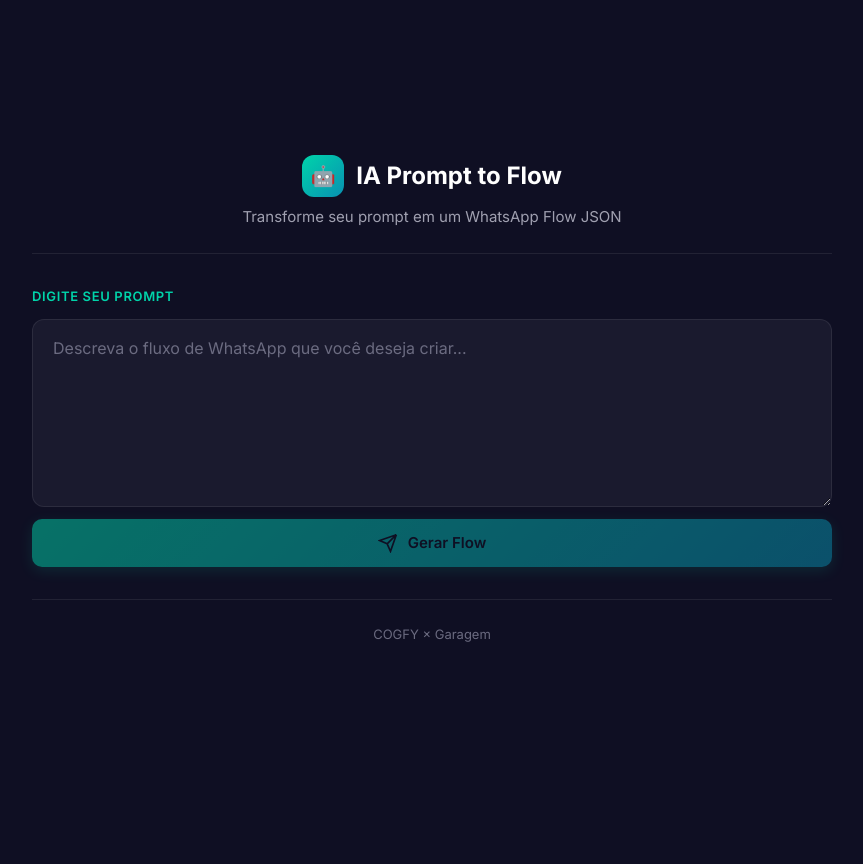
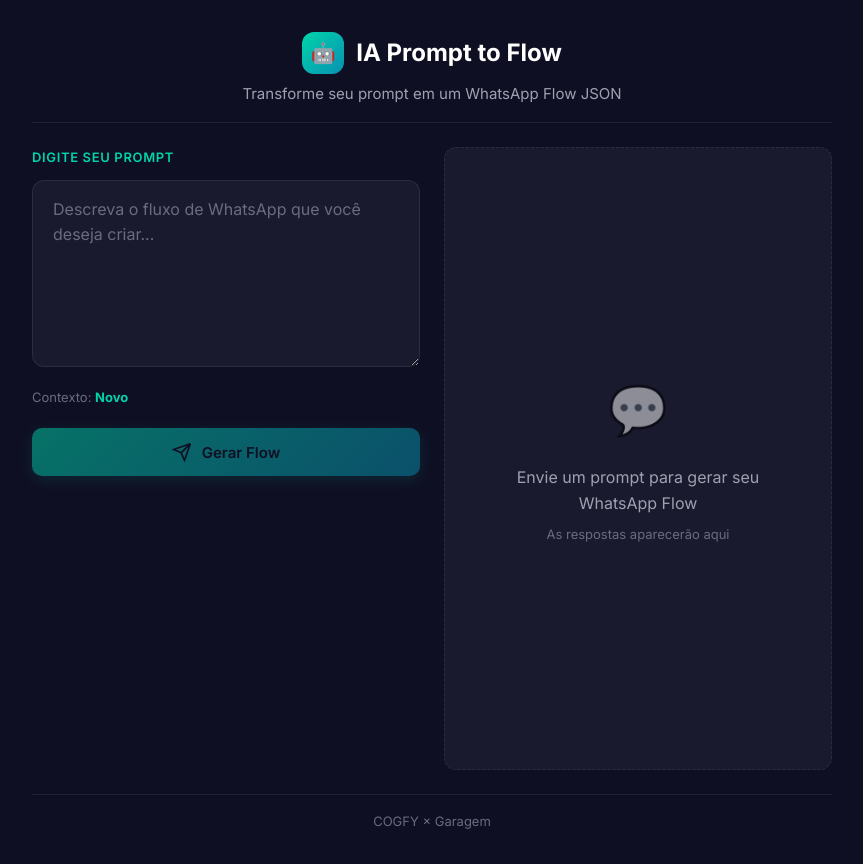
Before and after one commit to gestaodeosgaragem-cloud/ia_wflow, a React (Vite) app: page / in a window 1280 px wide. Shown: the whole page, without its empty margins (208-1071 px from the left). Before the commit the page ends 800 px from the top, so only its background shows below. Built offline with nearby package versions, Linux system fonts and the light colour scheme.

Commit message:
feat: add version history with localStorage persistence and navigation

```diff
--- a/src/App.css
+++ b/src/App.css
@@ -1,13 +1,14 @@
 .app {
     display: flex;
     flex-direction: column;
-    gap: 2rem;
+    gap: 1.5rem;
+    min-height: 100vh;
 }
 
 /* Header */
 .app__header {
     text-align: center;
-    padding-bottom: 1.5rem;
+    padding-bottom: 1rem;
     border-bottom: 1px solid var(--border);
 }
 
@@ -41,6 +42,77 @@
     font-size: 0.9375rem;
 }
 
+/* Version Navigation */
+.version-nav {
+    display: flex;
+    align-items: center;
+    justify-content: center;
+    gap: 1rem;
+    padding: 0.75rem;
+    background: var(--bg-secondary);
+    border-radius: 10px;
+    border: 1px solid var(--border);
+}
+
+.version-nav__btn {
+    display: flex;
+    align-items: center;
+    justify-content: center;
+    width: 36px;
+    height: 36px;
+    background: transparent;
+    border: 1px solid var(--border);
+    border-radius: 8px;
+    color: var(--text-secondary);
+    cursor: pointer;
+    transition: all 0.2s;
+}
+
+.version-nav__btn:hover:not(:disabled) {
+    color: var(--accent);
+    border-color: var(--accent);
+    background: var(--accent-dim);
+}
+
+.version-nav__btn:disabled {
+    opacity: 0.3;
+    cursor: not-allowed;
+}
+
+.version-nav__info {
+    font-size: 0.875rem;
+    font-weight: 500;
+    color: var(--text-primary);
+    min-width: 140px;
+    text-align: center;
+}
+
+.version-nav__new {
+    padding: 0.5rem 1rem;
+    font-family: inherit;
+    font-size: 0.8125rem;
+    font-weight: 600;
+    color: var(--accent);
+    background: var(--accent-dim);
+    border: 1px solid rgba(0, 212, 170, 0.3);
+    border-radius: 6px;
+    cursor: pointer;
+    transition: all 0.2s;
+}
+
+.version-nav__new:hover {
+    background: rgba(0, 212, 170, 0.2);
+    border-color: var(--accent);
+}
+
+/* Main - Two Column Layout */
+.app__main {
+    display: grid;
+    grid-template-columns: 1fr 1fr;
+    gap: 1.5rem;
+    flex: 1;
+}
+
 /* Prompt Section */
 .prompt-section {
     display: flex;
@@ -67,7 +139,7 @@
     font-size: 1rem;
     line-height: 1.6;
     resize: vertical;
-    min-height: 140px;
+    min-height: 180px;
     transition: border-color 0.2s, box-shadow 0.2s;
 }
 
@@ -84,6 +156,16 @@
 .prompt-textarea:disabled {
     opacity: 0.5;
     cursor: not-allowed;
+}
+
+.prompt-context {
+    font-size: 0.8125rem;
+    color: var(--text-muted);
+    padding: 0.5rem 0;
+}
+
+.prompt-context strong {
+    color: var(--accent);
 }
 
 /* Submit Button */
@@ -108,10 +190,6 @@
 .submit-button:hover:not(:disabled) {
     transform: translateY(-2px);
     box-shadow: 0 6px 20px rgba(0, 212, 170, 0.35);
-}
-
-.submit-button:active:not(:disabled) {
-    transform: translateY(0);
 }
 
 .submit-button:disabled {
@@ -145,27 +223,46 @@
     border: 1px solid rgba(255, 107, 107, 0.2);
     border-radius: 10px;
     color: var(--error);
-    font-size: 0.9375rem;
+    font-size: 0.875rem;
+    margin-top: 0.5rem;
 }
 
-/* Result Section */
-.result-section {
+/* Response Section */
+.response-section {
     display: flex;
     flex-direction: column;
-    gap: 1.25rem;
-    animation: fadeIn 0.3s ease;
+    gap: 1rem;
 }
 
-@keyframes fadeIn {
-    from {
-        opacity: 0;
-        transform: translateY(10px);
-    }
+.response-empty {
+    display: flex;
+    flex-direction: column;
+    align-items: center;
+    justify-content: center;
+    height: 100%;
+    min-height: 300px;
+    background: var(--bg-secondary);
+    border: 1px dashed var(--border);
+    border-radius: 12px;
+    text-align: center;
+    padding: 2rem;
+}
 
-    to {
-        opacity: 1;
-        transform: translateY(0);
-    }
+.response-empty__icon {
+    font-size: 3rem;
+    margin-bottom: 1rem;
+    opacity: 0.5;
+}
+
+.response-empty p {
+    color: var(--text-secondary);
+    font-size: 1rem;
+    margin-bottom: 0.5rem;
+}
+
+.response-empty small {
+    color: var(--text-muted);
+    font-size: 0.8125rem;
 }
 
 /* Description Block */
@@ -200,6 +297,7 @@
     border: 1px solid var(--border);
     border-radius: 12px;
     overflow: hidden;
+    flex: 1;
 }
 
 .json-header {
@@ -249,11 +347,11 @@
     margin: 0;
     overflow-x: auto;
     font-family: 'JetBrains Mono', 'Fira Code', monospace;
-    font-size: 0.8125rem;
+    font-size: 0.75rem;
     line-height: 1.6;
     color: #c9d1d9;
     background: transparent;
-    max-height: 350px;
+    max-height: 280px;
     overflow-y: auto;
 }
 
@@ -262,44 +360,22 @@
     white-space: pre;
 }
 
-/* Action Buttons */
-.action-buttons {
-    display: flex;
-    gap: 1rem;
-    margin-top: 0.5rem;
-}
-
-.new-button,
+/* Save Button */
 .save-button {
-    flex: 1;
     display: inline-flex;
     align-items: center;
     justify-content: center;
     gap: 0.5rem;
-    padding: 0.875rem 1.5rem;
+    padding: 0.75rem 1.5rem;
     font-family: inherit;
-    font-size: 0.9375rem;
+    font-size: 0.875rem;
     font-weight: 600;
+    color: var(--bg-primary);
+    background: linear-gradient(135deg, var(--accent), #0891b2);
+    border: none;
     border-radius: 10px;
     cursor: pointer;
     transition: all 0.2s;
-}
-
-.new-button {
-    color: var(--accent);
-    background: var(--accent-dim);
-    border: 1px solid rgba(0, 212, 170, 0.3);
-}
-
-.new-button:hover {
-    background: rgba(0, 212, 170, 0.2);
-    border-color: var(--accent);
-}
-
-.save-button {
-    color: var(--bg-primary);
-    background: linear-gradient(135deg, var(--accent), #0891b2);
-    border: none;
     box-shadow: 0 4px 14px rgba(0, 212, 170, 0.25);
 }
 
@@ -308,10 +384,24 @@
     box-shadow: 0 6px 20px rgba(0, 212, 170, 0.35);
 }
 
+/* Response Meta */
+.response-meta {
+    display: flex;
+    flex-direction: column;
+    gap: 0.25rem;
+    padding-top: 0.75rem;
+    border-top: 1px solid var(--border);
+}
+
+.response-meta small {
+    font-size: 0.75rem;
+    color: var(--text-muted);
+}
+
 /* Footer */
 .app__footer {
     text-align: center;
-    padding-top: 1.5rem;
+    padding-top: 1rem;
     border-top: 1px solid var(--border);
 }
 
@@ -321,9 +411,13 @@
 }
 
 /* Responsive */
-@media (max-width: 640px) {
+@media (max-width: 900px) {
     body {
         padding: 1rem;
+    }
+
+    .app__main {
+        grid-template-columns: 1fr;
     }
 
     .app__logo h1 {
@@ -334,7 +428,8 @@
         min-height: 120px;
     }
 
-    .action-buttons {
-        flex-direction: column;
+    .version-nav {
+        flex-wrap: wrap;
+        gap: 0.5rem;
     }
 }
--- a/src/App.jsx
+++ b/src/App.jsx
@@ -1,4 +1,4 @@
-import { useState } from 'react'
+import { useState, useEffect } from 'react'
 import './App.css'
 
 // Em desenvolvimento usa proxy, em produção usa URL direta
@@ -6,48 +6,125 @@ const WEBHOOK_URL = import.meta.env.DEV
     ? '/api/webhook/ia-whatsapp-flow'
     : 'https://webhook.garagem.dev.br/webhook/ia-whatsapp-flow'
 
-// Gera um sessionId aleatório
-const generateSessionId = () => {
-    return 'sess_' + Math.random().toString(36).substring(2, 15) + Date.now().toString(36)
+const STORAGE_KEY = 'ia_prompt_flow_responses'
+const SESSION_KEY = 'ia_prompt_flow_session'
+const MAX_RESPONSES = 50
+const MAX_AGE_DAYS = 14
+
+// Gerenciamento de sessionId via cookie
+const getSessionId = () => {
+    let sessionId = localStorage.getItem(SESSION_KEY)
+    if (!sessionId) {
+        sessionId = 'sess_' + Math.random().toString(36).substring(2, 15) + Date.now().toString(36)
+        localStorage.setItem(SESSION_KEY, sessionId)
+    }
+    return sessionId
+}
+
+// Gerenciamento de respostas salvas
+const getStoredResponses = () => {
+    try {
+        const stored = localStorage.getItem(STORAGE_KEY)
+        if (!stored) return []
+
+        const responses = JSON.parse(stored)
+        const now = Date.now()
+        const maxAge = MAX_AGE_DAYS * 24 * 60 * 60 * 1000
+
+        // Filtrar respostas antigas (> 2 semanas)
+        const valid = responses.filter(r => (now - r.timestamp) < maxAge)
+
+        // Limitar a 50 respostas
+        const limited = valid.slice(-MAX_RESPONSES)
+
+        // Salvar lista limpa
+        if (limited.length !== responses.length) {
+            localStorage.setItem(STORAGE_KEY, JSON.stringify(limited))
+        }
+
+        return limited
+    } catch {
+        return []
+    }
+}
+
+const saveResponse = (prompt, response) => {
+    const responses = getStoredResponses()
+    const newEntry = {
+        id: Date.now().toString(36) + Math.random().toString(36).substring(2, 8),
+        timestamp: Date.now(),
+        prompt,
+        response
+    }
+    responses.push(newEntry)
+
+    // Limitar a 50
+    const limited = responses.slice(-MAX_RESPONSES)
+    localStorage.setItem(STORAGE_KEY, JSON.stringify(limited))
+
+    return limited
 }
 
 function App() {
     const [prompt, setPrompt] = useState('')
     const [loading, setLoading] = useState(false)
-    const [result, setResult] = useState(null)
     const [error, setError] = useState(null)
     const [copied, setCopied] = useState(false)
+    const [responses, setResponses] = useState([])
+    const [currentIndex, setCurrentIndex] = useState(-1) // -1 = new, ou índice da resposta
+
+    const sessionId = getSessionId()
+
+    // Carregar respostas salvas ao iniciar
+    useEffect(() => {
+        const stored = getStoredResponses()
+        setResponses(stored)
+        if (stored.length > 0) {
+            setCurrentIndex(stored.length - 1) // Última resposta
+        }
+    }, [])
+
+    const currentResponse = currentIndex >= 0 && currentIndex < responses.length
+        ? responses[currentIndex]
+        : null
 
     const handleSubmit = async () => {
         if (!prompt.trim()) return
 
         setLoading(true)
         setError(null)
-        setResult(null)
-        setCopied(false)
+
+        // Determinar contexto
+        const context = currentResponse ? currentResponse.response : 'new'
 
         try {
-            const sessionId = generateSessionId()
-
-            const response = await fetch(WEBHOOK_URL, {
+            const res = await fetch(WEBHOOK_URL, {
                 method: 'POST',
-                headers: {
-                    'Content-Type': 'application/json',
-                },
+                headers: { 'Content-Type': 'application/json' },
                 body: JSON.stringify({
                     prompt: prompt.trim(),
-                    sessionId: sessionId
+                    sessionId,
+                    context
                 }),
             })
 
-            if (!response.ok) {
-                throw new Error(`Erro ${response.status}: ${response.statusText}`)
+            if (!res.ok) {
+                throw new Error(`Erro ${res.status}: ${res.statusText}`)
             }
 
-            const data = await response.json()
-            // O retorno é um array, pega o primeiro item
+            const data = await res.json()
             const item = Array.isArray(data) ? data[0] : data
-            setResult(item)
+
+            // Verificar se resposta é válida
+            if (!item || (!item['json-whatsapp-flow'] && !item.descripiton)) {
+                throw new Error('Resposta inválida do servidor')
+            }
+
+            // Salvar resposta
+            const updated = saveResponse(prompt.trim(), item)
+            setResponses(updated)
+            setCurrentIndex(updated.length - 1)
+            setPrompt('')
         } catch (err) {
             setError(err.message || 'Erro ao processar a requisição')
         } finally {
@@ -55,18 +132,27 @@ function App() {
         }
     }
 
-    const handleNewMessage = () => {
-        setPrompt('')
-        setResult(null)
-        setError(null)
-        setCopied(false)
+    const handlePrev = () => {
+        if (currentIndex > 0) {
+            setCurrentIndex(currentIndex - 1)
+        }
+    }
+
+    const handleNext = () => {
+        if (currentIndex < responses.length - 1) {
+            setCurrentIndex(currentIndex + 1)
+        }
+    }
+
+    const handleNewContext = () => {
+        setCurrentIndex(-1)
     }
 
     const handleCopy = async () => {
-        if (!result?.['json-whatsapp-flow']) return
+        if (!currentResponse?.response?.['json-whatsapp-flow']) return
 
         try {
-            const jsonData = result['json-whatsapp-flow']
+            const jsonData = currentResponse.response['json-whatsapp-flow']
             const textToCopy = typeof jsonData === 'string'
                 ? jsonData
                 : JSON.stringify(jsonData, null, 2)
@@ -80,11 +166,12 @@ function App() {
     }
 
     const handleSave = () => {
-        if (!result) return
+        if (!currentResponse?.response) return
 
-        // Salvar JSON
-        if (result['json-whatsapp-flow']) {
-            const jsonData = result['json-whatsapp-flow']
+        const resp = currentResponse.response
+
+        if (resp['json-whatsapp-flow']) {
+            const jsonData = resp['json-whatsapp-flow']
             const jsonString = typeof jsonData === 'string'
                 ? jsonData
                 : JSON.stringify(jsonData, null, 2)
@@ -98,9 +185,8 @@ function App() {
             URL.revokeObjectURL(jsonUrl)
         }
 
-        // Salvar descrição como TXT
-        if (result.descripiton) {
-            const txtBlob = new Blob([result.descripiton], { type: 'text/plain' })
+        if (resp.descripiton) {
+            const txtBlob = new Blob([resp.descripiton], { type: 'text/plain' })
             const txtUrl = URL.createObjectURL(txtBlob)
             const txtLink = document.createElement('a')
             txtLink.href = txtUrl
@@ -133,8 +219,43 @@ function App() {
                 <p className="app__subtitle">Transforme seu prompt em um WhatsApp Flow JSON</p>
             </header>
 
+            {/* Navegação de versões */}
+            {responses.length > 0 && (
+                <nav className="version-nav">
+                    <button
+                        className="version-nav__btn"
+                        onClick={handlePrev}
+                        disabled={currentIndex <= 0}
+                    >
+                        <svg width="20" height="20" viewBox="0 0 24 24" fill="none" stroke="currentColor" strokeWidth="2">
+                            <polyline points="15 18 9 12 15 6" />
+                        </svg>
+                    </button>
+                    <span className="version-nav__info">
+                        {currentIndex >= 0
+                            ? `Versão ${currentIndex + 1} de ${responses.length}`
+                            : 'Novo contexto'
+                        }
+                    </span>
+                    <button
+                        className="version-nav__btn"
+                        onClick={handleNext}
+                        disabled={currentIndex >= responses.length - 1}
+                    >
+                        <svg width="20" height="20" viewBox="0 0 24 24" fill="none" stroke="currentColor" strokeWidth="2">
+                            <polyline points="9 18 15 12 9 6" />
+                        </svg>
+                    </button>
+                    {currentIndex >= 0 && (
+                        <button className="version-nav__new" onClick={handleNewContext}>
+                            + Novo
+                        </button>
+                    )}
+                </nav>
+            )}
+
             <main className="app__main">
-                {!result ? (
+                {/* Coluna da esquerda - Prompt */}
                 <section className="prompt-section">
                     <label htmlFor="prompt" className="prompt-label">
                         Digite seu prompt
@@ -148,6 +269,10 @@ function App() {
                         rows={6}
                         disabled={loading}
                     />
+                    <div className="prompt-context">
+                        <span>Contexto: </span>
+                        <strong>{currentResponse ? `Versão ${currentIndex + 1}` : 'Novo'}</strong>
+                    </div>
                     <button
                         className="submit-button"
                         onClick={handleSubmit}
@@ -167,11 +292,24 @@ function App() {
                             </>
                         )}
                     </button>
+
+                    {error && (
+                        <div className="error-message">
+                            <svg width="20" height="20" viewBox="0 0 24 24" fill="none" stroke="currentColor" strokeWidth="2">
+                                <circle cx="12" cy="12" r="10" />
+                                <line x1="15" y1="9" x2="9" y2="15" />
+                                <line x1="9" y1="9" x2="15" y2="15" />
+                            </svg>
+                            {error}
+                        </div>
+                    )}
                 </section>
-                ) : (
-                    <section className="result-section">
-                        {/* Descrição */}
-                        {result.descripiton && (
+
+                {/* Coluna da direita - Resposta */}
+                <section className="response-section">
+                    {currentResponse ? (
+                        <>
+                            {currentResponse.response.descripiton && (
                                 <div className="description-block">
                                     <h3>
                                         <svg width="18" height="18" viewBox="0 0 24 24" fill="none" stroke="currentColor" strokeWidth="2">
@@ -181,12 +319,11 @@ function App() {
                                         </svg>
                                         Descrição
                                     </h3>
-                                <p>{result.descripiton}</p>
+                                    <p>{currentResponse.response.descripiton}</p>
                                 </div>
                             )}
 
-                        {/* JSON Block */}
-                        {result['json-whatsapp-flow'] && (
+                            {currentResponse.response['json-whatsapp-flow'] && (
                                 <div className="json-block">
                                     <div className="json-header">
                                         <h3>
@@ -216,20 +353,11 @@ function App() {
                                         </button>
                                     </div>
                                     <pre className="json-content">
-                                    <code>{formatJson(result['json-whatsapp-flow'])}</code>
+                                        <code>{formatJson(currentResponse.response['json-whatsapp-flow'])}</code>
                                     </pre>
                                 </div>
                             )}
 
-                        {/* Action Buttons */}
-                        <div className="action-buttons">
-                            <button className="new-button" onClick={handleNewMessage}>
-                                <svg width="20" height="20" viewBox="0 0 24 24" fill="none" stroke="currentColor" strokeWidth="2">
-                                    <line x1="12" y1="5" x2="12" y2="19" />
-                                    <line x1="5" y1="12" x2="19" y2="12" />
-                                </svg>
-                                Nova Mensagem
-                            </button>
                             <button className="save-button" onClick={handleSave}>
                                 <svg width="20" height="20" viewBox="0 0 24 24" fill="none" stroke="currentColor" strokeWidth="2">
                                     <path d="M21 15v4a2 2 0 01-2 2H5a2 2 0 01-2-2v-4" />
@@ -238,20 +366,20 @@ function App() {
                                 </svg>
                                 Salvar Arquivos
                             </button>
+
+                            <div className="response-meta">
+                                <small>Prompt: "{currentResponse.prompt}"</small>
+                                <small>{new Date(currentResponse.timestamp).toLocaleString('pt-BR')}</small>
                             </div>
-                    </section>
-                )}
-
-                {error && (
-                    <div className="error-message">
-                        <svg width="20" height="20" viewBox="0 0 24 24" fill="none" stroke="currentColor" strokeWidth="2">
-                            <circle cx="12" cy="12" r="10" />
-                            <line x1="15" y1="9" x2="9" y2="15" />
-                            <line x1="9" y1="9" x2="15" y2="15" />
-                        </svg>
-                        {error}
+                        </>
+                    ) : (
+                        <div className="response-empty">
+                            <div className="response-empty__icon">💬</div>
+                            <p>Envie um prompt para gerar seu WhatsApp Flow</p>
+                            <small>As respostas aparecerão aqui</small>
                         </div>
                     )}
+                </section>
             </main>
 
             <footer className="app__footer">
```
Lines whose indentation alone changed are shown as unchanged.
